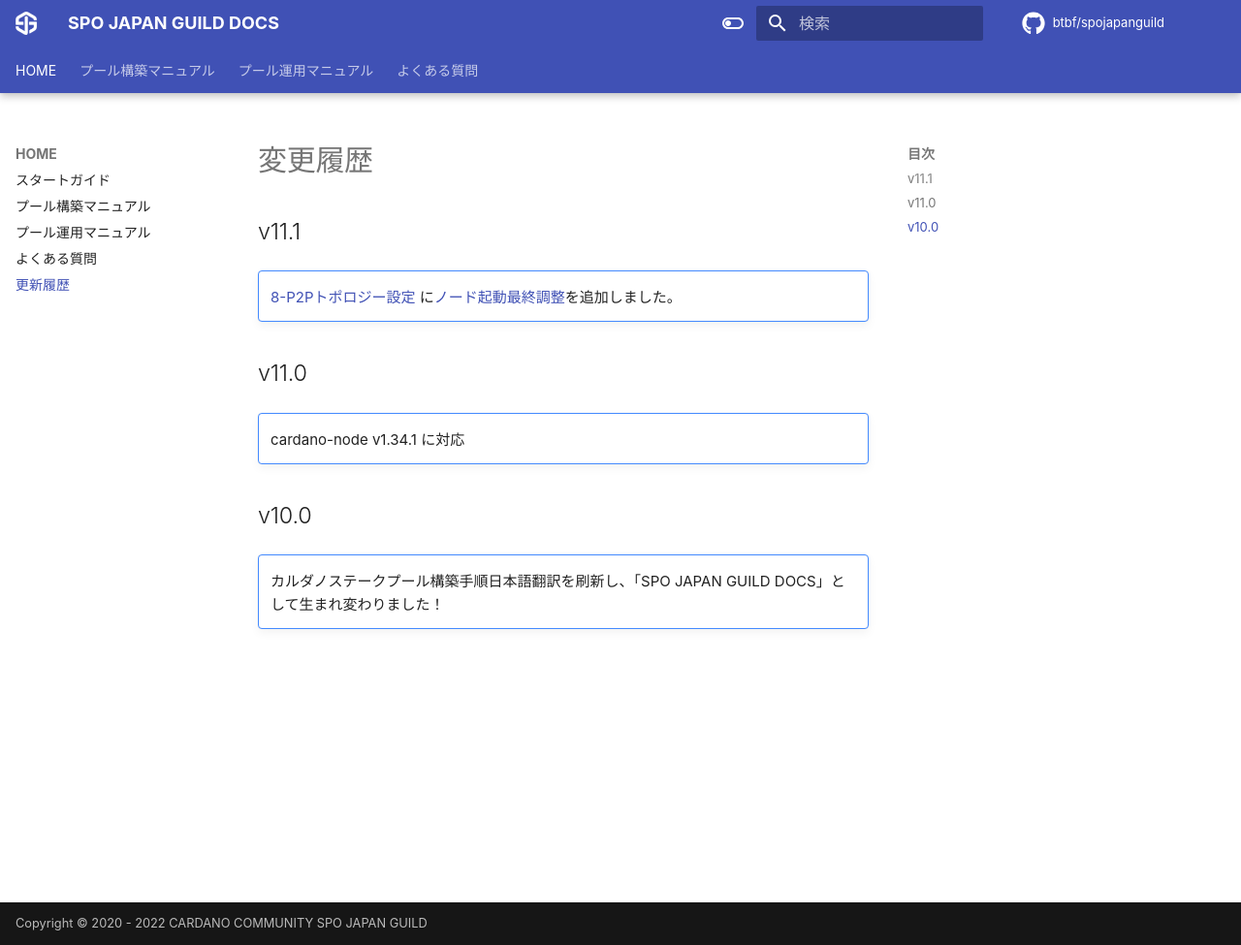
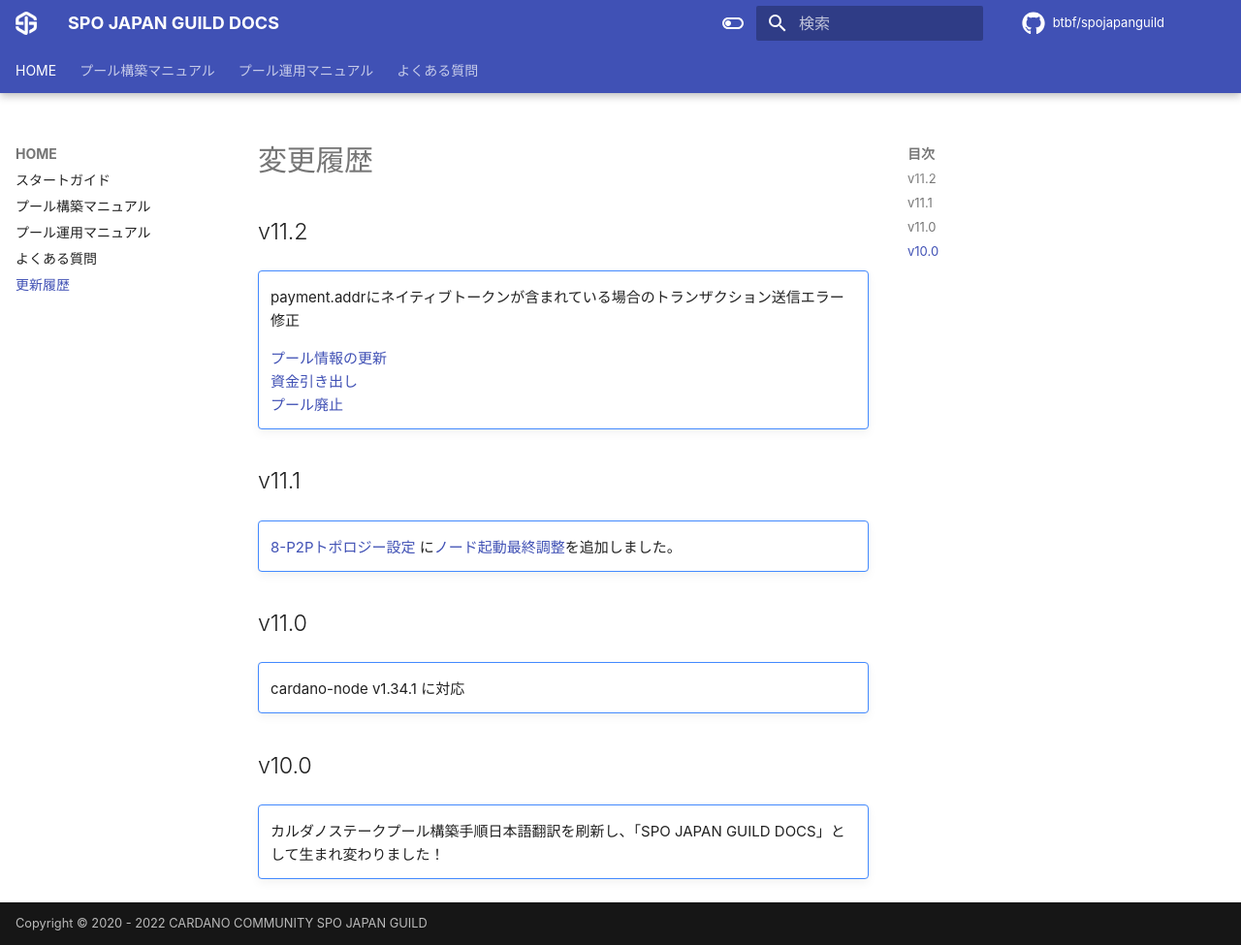
Before and after one commit to btbf/spojapanguild, an MkDocs documentation site: the page built from docs/changelogs.md, in a window 1280 px wide and 975 px high. Shown: the whole window at 97% size. Built offline with MkDocs 1.6.1 and Material for MkDocs 9.7.7, drawn with Linux system fonts in a browser that asks for light colours; comment, search, counter and statistics services are not loaded.

Commit message:
リンク修正　更新アップデート

```diff
--- a/docs/changelogs.md
+++ b/docs/changelogs.md
@@ -1,4 +1,12 @@
 # 変更履歴
+
+## v11.2
+!!! note ""
+    payment.addrにネイティブトークンが含まれている場合のトランザクション送信エラー修正
+
+    [プール情報の更新](./operation/cert-update.md)
+    [資金引き出し](./operation/withdrawal.md)
+    [プール廃止](./operation/pool-retire.md)
 
 ## v11.1
 !!! note ""
```
Also changed, not shown: docs/operation/start-guide.md (+1 -1 lines), docs/setup/0-start-guide.md (+1 -1 lines).
